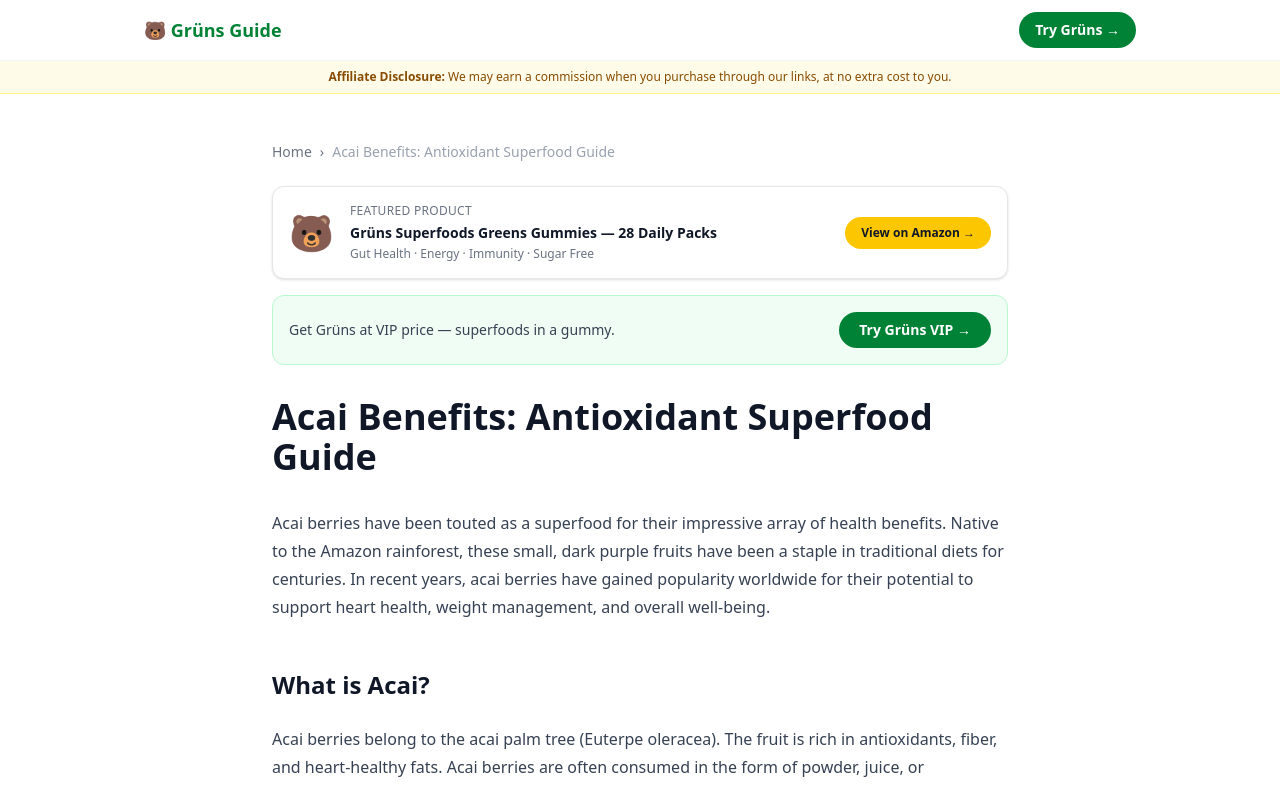
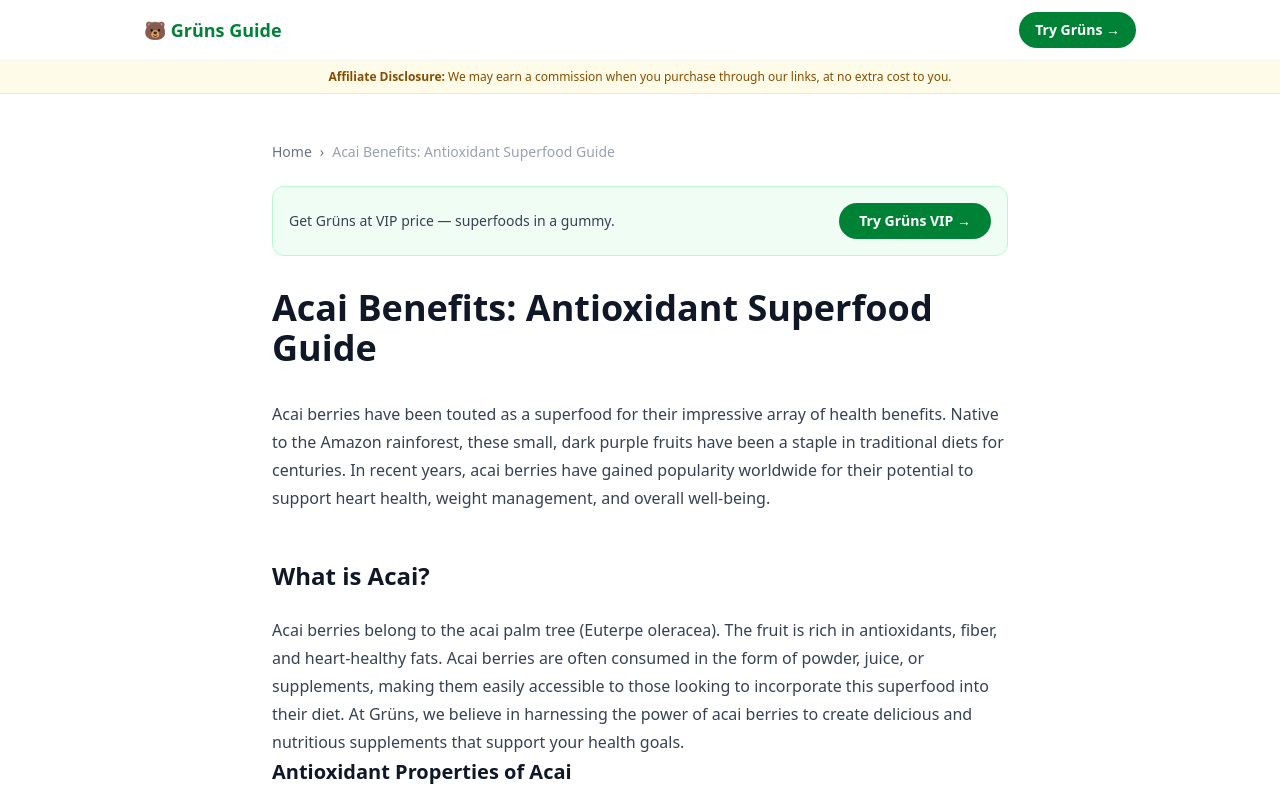
Before and after one commit to p32nicky/grunsguide, a Next.js app: page /articles/acai-benefits-antioxidant-superfood-guide in a window 1280 px wide. Shown: the top 787 px of the page. Built offline with nearby package versions, Linux system fonts and the light colour scheme.

Commit message:
Remove Amazon product card and button from articles

```diff
--- a/app/articles/[slug]/page.tsx
+++ b/app/articles/[slug]/page.tsx
@@ -3,7 +3,6 @@
 import { notFound } from "next/navigation";
 
 const AFFILIATE = "https://www.gruns.co/pages/vip?snowball=NICK67621";
-const AMAZON = "https://amzn.to/4tHu3gL";
 const SITE = "https://grunsgummies.site";
 
 interface Props { params: Promise<{ slug: string }> }
@@ -61,21 +60,7 @@
           </ol>
         </nav>
 
-        {/* Amazon product card */}
-        <div className="border border-gray-200 rounded-xl p-4 mb-4 flex items-center gap-4 bg-white shadow-sm">
-          <div className="text-4xl">🐻</div>
-          <div className="flex-1 min-w-0">
-            <p className="text-xs text-gray-500 font-medium uppercase tracking-wide mb-1">Featured Product</p>
-            <p className="font-bold text-gray-900 text-sm leading-snug">Grüns Superfoods Greens Gummies — 28 Daily Packs</p>
-            <p className="text-xs text-gray-500 mt-1">Gut Health · Energy · Immunity · Sugar Free</p>
-          </div>
-          <a href={AMAZON} target="_blank" rel="noopener noreferrer sponsored"
-            className="shrink-0 bg-yellow-400 hover:bg-yellow-300 text-gray-900 text-xs font-bold px-4 py-2 rounded-full transition-colors whitespace-nowrap">
-            View on Amazon →
-          </a>
-        </div>
-
-        <div className="bg-green-50 border border-green-200 rounded-xl p-4 mb-8 flex items-center justify-between gap-4 flex-wrap">
+<div className="bg-green-50 border border-green-200 rounded-xl p-4 mb-8 flex items-center justify-between gap-4 flex-wrap">
           <p className="text-sm text-gray-700 font-medium">Get Grüns at VIP price — superfoods in a gummy.</p>
           <a href={AFFILIATE} target="_blank" rel="noopener noreferrer"
             className="bg-green-700 hover:bg-green-800 text-white text-sm font-bold px-5 py-2 rounded-full transition-colors whitespace-nowrap">
@@ -96,10 +81,6 @@
             Get VIP Access to Grüns →
           </a>
           <p className="text-xs text-green-300 mt-3">28 daily packs · Sugar free · #1 Greens Brand</p>
-          <a href={AMAZON} target="_blank" rel="noopener noreferrer sponsored"
-            className="inline-block mt-4 bg-yellow-400 hover:bg-yellow-300 text-gray-900 text-sm font-bold px-6 py-2 rounded-full transition-colors">
-            Also Available on Amazon →
-          </a>
         </div>
 
         <div className="mt-12 border-t border-gray-200 pt-8">
```
